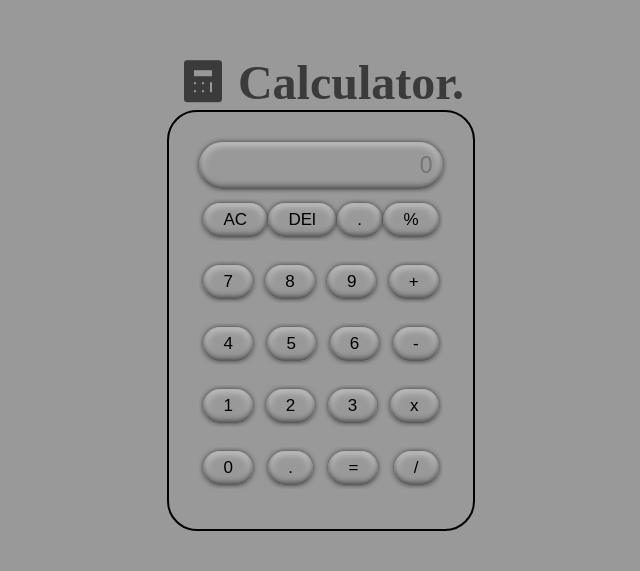
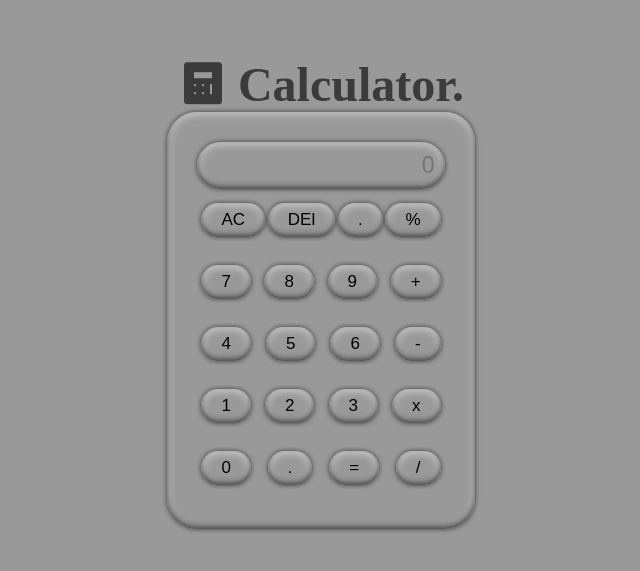
Before and after one commit to ankit3354/Calculatorr, a plain HTML site: page index.html in a window 1280 px wide. Shown: the part 107-678 px from the top of the page, without its empty margins (319-959 px from the left). Drawn offline with nearby package versions, Linux system fonts and the light colour scheme.

Commit message:
new update

```diff
--- a/style.css
+++ b/style.css
@@ -12,6 +12,7 @@
     justify-content: center;
     align-items: center;
     background-color: rgb(154, 153, 153);
+
 }
 .container h2{
     display: block;
@@ -24,7 +25,6 @@
 .calControl{
     width: 100%;
     max-width: calc(100vw - 76vw);
-    border: 2px solid black;
     background-color: transparent;
     padding: 30px;
     border-radius: 30px;
@@ -33,6 +33,11 @@
     align-items: center;
     flex-direction: column;
     overflow: hidden;
+    outline: none;
+    border: none;
+    box-shadow: 0 0 5px #3a3a3a,
+    inset -0px -3px 6px #3a3a3a,
+    inset 0 0 10px #fff;
 }
 .input{
     display: flex;
```
